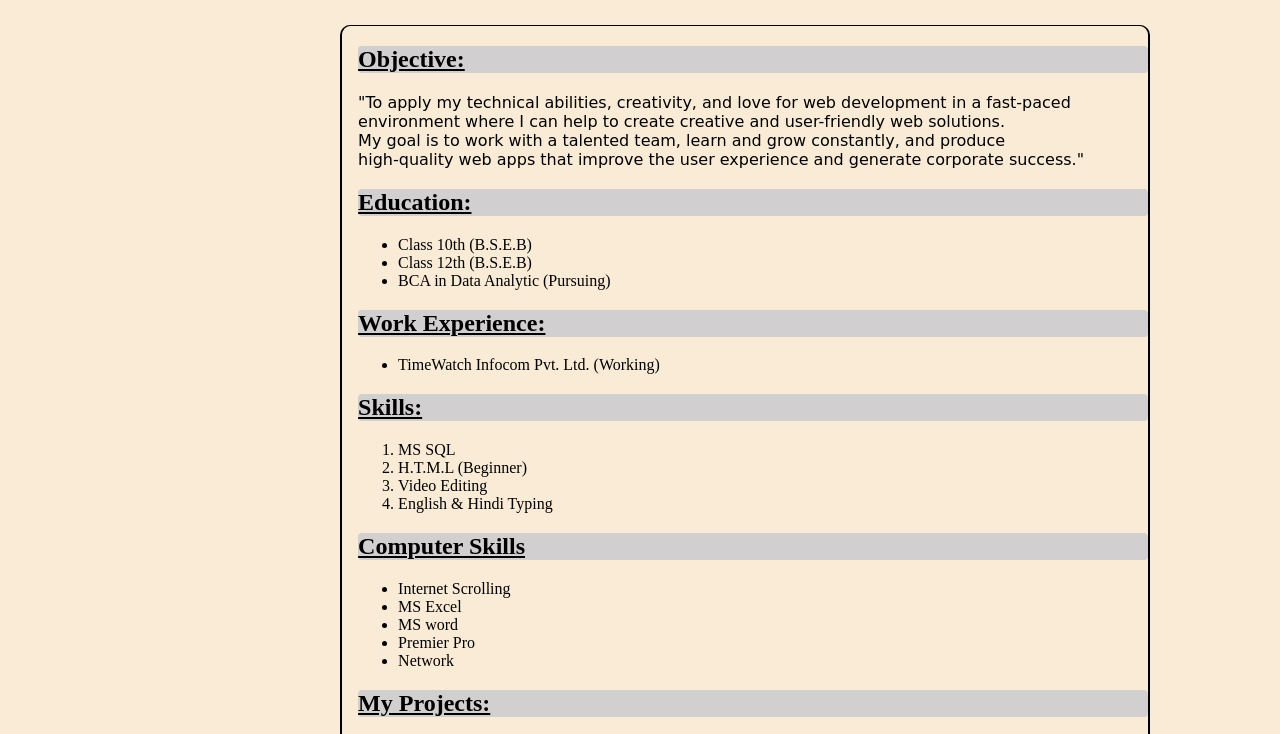
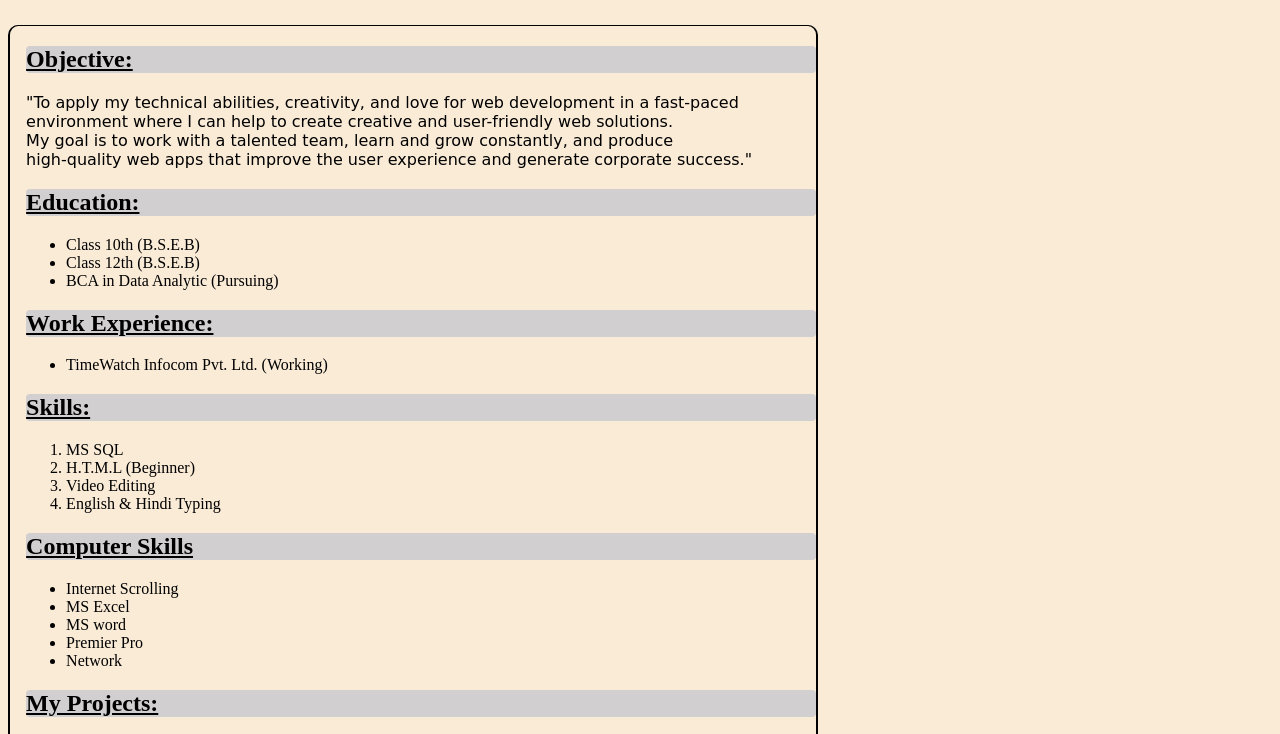
Before and after one commit to Rounit002/Profile, a plain HTML site: page index.html in a window 1280 px wide. Shown: the part 229-963 px from the top of the page. Drawn offline with Linux system fonts and the light colour scheme.

Commit message:
Update index.html

```diff
--- a/index.html
+++ b/index.html
@@ -43,10 +43,12 @@
 
     body{
        width: 810px;
-       margin-left: 340px;
+       /* margin-left: 30px; */
        margin-top: 0;
        scroll-margin-bottom: 0;
        background-color:antiquewhite;
+       /* justify-content: center; */
+       display: flexbox;
     }
 
     .object{
```
